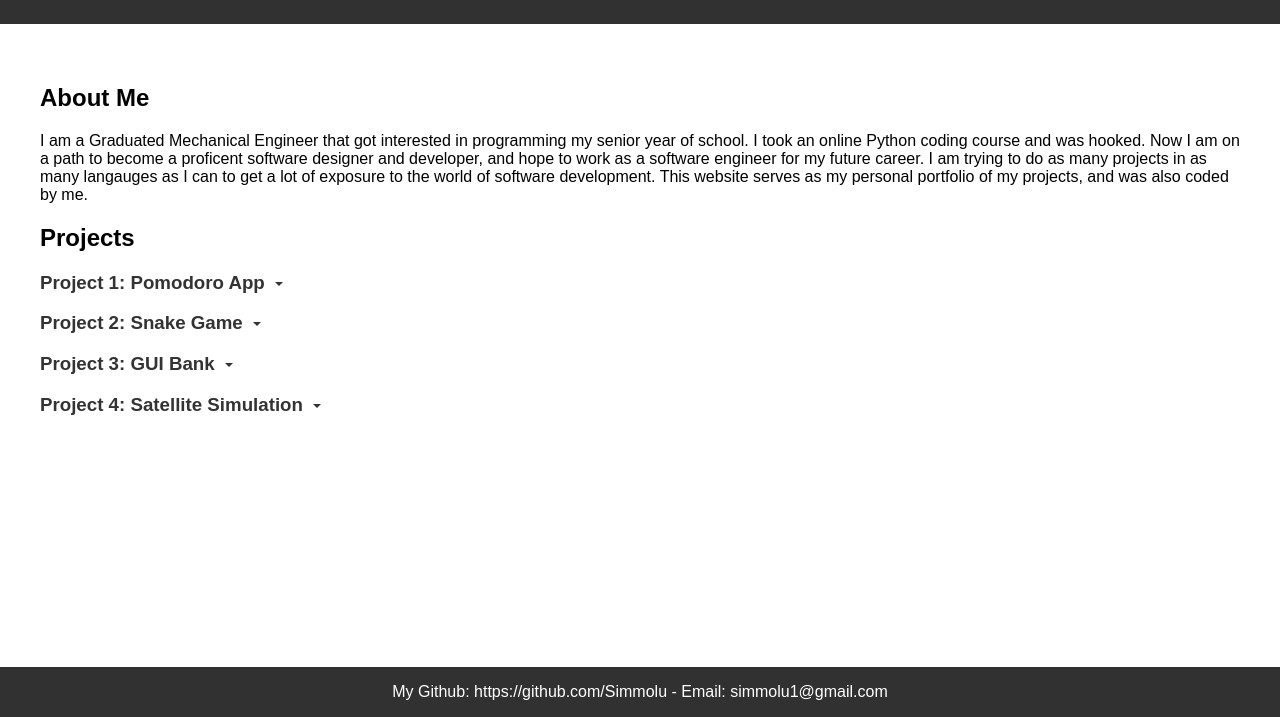
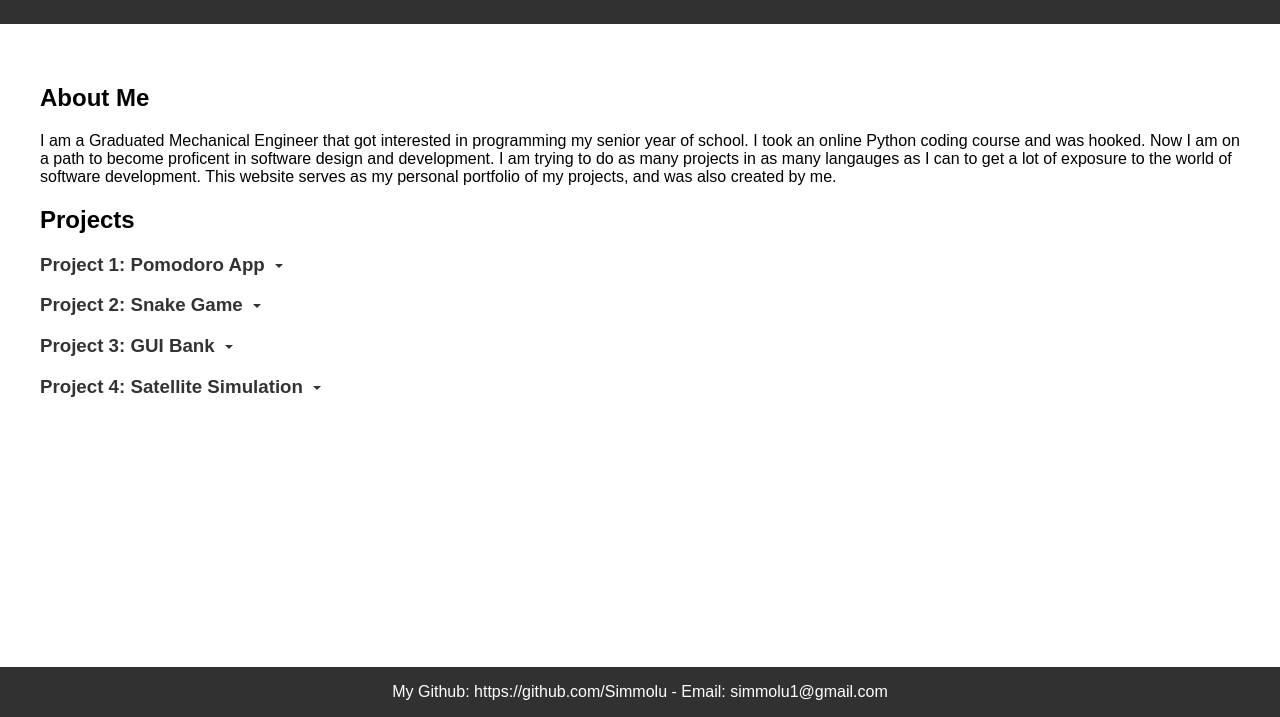
Before and after one commit to Simmolu/PortfolioSite, a plain HTML site: page index.html in a window 1280 px wide. Shown: the part 83-800 px from the top of the page. Drawn offline with Linux system fonts and the light colour scheme.

Commit message:
Update index.html

```diff
--- a/index.html
+++ b/index.html
@@ -32,9 +32,8 @@
         <h2>About Me</h2> <!-- Secondary heading (level 2 heading). There can be multiple of these per page. -->
 
         <p>I am a Graduated Mechanical Engineer that got interested in programming my senior year of school. I took an online Python coding course and was hooked. Now I am on
-            a path to become a proficent software designer and developer, and hope to work as a software engineer for my future career. I am trying
-            to do as many projects in as many langauges as I can to get a lot of exposure to the world of software development. This website
-            serves as my personal portfolio of my projects, and was also coded by me.
+            a path to become proficent in software design and development. I am trying to do as many projects in as many langauges as I can to get a lot of exposure to the world of software development. This website
+            serves as my personal portfolio of my projects, and was also created by me.
         </p>
 
       </section>
```
